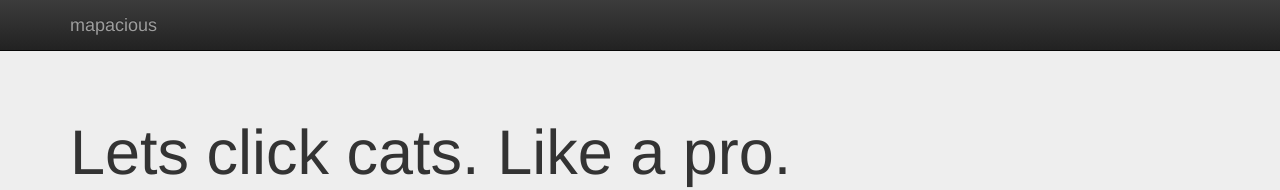
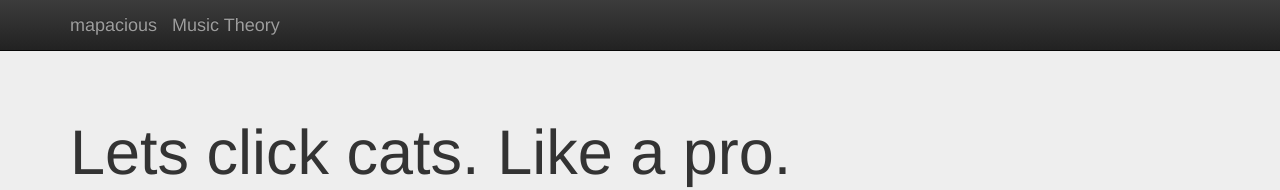
Before and after one commit to Kamps-Duac/Kamps-Duac.github.io, a plain HTML site: page index.html in a window 1280 px wide. Shown: the top 190 px of the page. Drawn offline with nearby package versions, Linux system fonts and the light colour scheme.

Commit message:
adding Music Theory nav link

```diff
--- a/index.html
+++ b/index.html
@@ -30,6 +30,7 @@
           <span class="icon-bar"></span>
         </button>
         <a class="navbar-brand" href="http://mapacious.s3-website-us-east-1.amazonaws.com/">mapacious</a>
+        <a class="navbar-brand" href="https://s3.amazonaws.com/skd-musictheory/musictheory/index.html/">Music Theory</a>
       </div>
 <!--         <div id="navbar" class="navbar-collapse collapse">
           <form class="navbar-form navbar-right" role="form">
```
